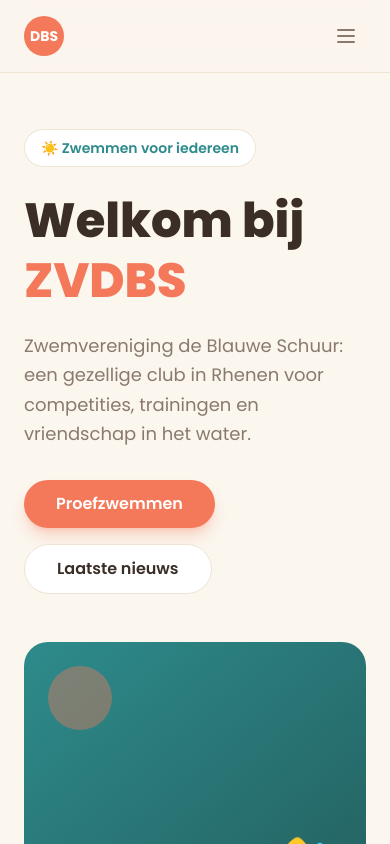
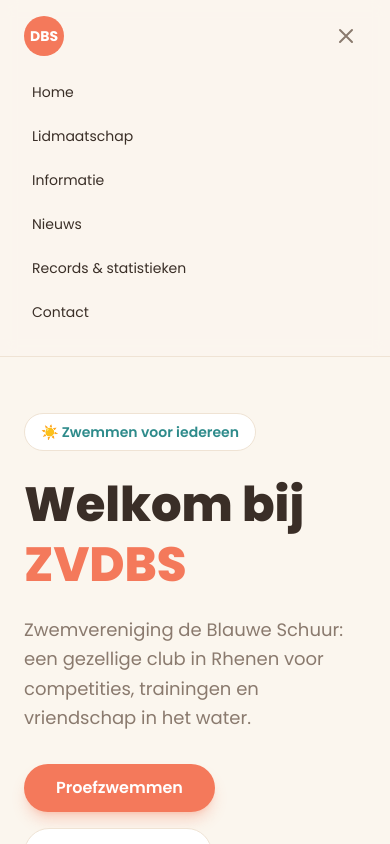
Before and after one commit to JeroenCB/zvdbs-website, a Next.js app: page / in a window 390 px wide. Both pictures are taken after a click on the button "Menu openen". Shown: the top 844 px of the page. Built offline with nearby package versions, Linux system fonts and the light colour scheme.

Commit message:
Fix hamburgermenu op mobiel

```diff
--- a/src/components/Header.tsx
+++ b/src/components/Header.tsx
@@ -1,12 +1,26 @@
+'use client';
+
 import Link from 'next/link';
+import { useState } from 'react';
+
+const NAV_LINKS = [
+  { href: '/', label: 'Home' },
+  { href: '/membership', label: 'Lidmaatschap' },
+  { href: '/informatie', label: 'Informatie' },
+  { href: '/news', label: 'Nieuws' },
+  { href: '/statistieken', label: 'Records & statistieken' },
+  { href: '/contact', label: 'Contact' },
+];
 
 export default function Header() {
+  const [menuOpen, setMenuOpen] = useState(false);
+
   return (
     <header className="bg-cream/90 backdrop-blur border-b border-line sticky top-0 z-50">
       <div className="max-w-6xl mx-auto px-6 py-4">
         <div className="flex items-center justify-between">
           {/* Logo */}
-          <Link href="/" className="flex items-center gap-3 flex-shrink-0">
+          <Link href="/" className="flex items-center gap-3 flex-shrink-0" onClick={() => setMenuOpen(false)}>
             <div className="w-10 h-10 bg-coral rounded-full flex items-center justify-center">
               <span className="text-white font-bold text-sm">DBS</span>
             </div>
@@ -36,12 +50,39 @@ export default function Header() {
           </nav>
 
           {/* Mobile Menu Button */}
-          <button className="md:hidden p-2 text-sub hover:text-ink">
+          <button
+            type="button"
+            onClick={() => setMenuOpen((open) => !open)}
+            className="md:hidden p-2 text-sub hover:text-ink"
+            aria-label={menuOpen ? 'Menu sluiten' : 'Menu openen'}
+            aria-expanded={menuOpen}
+            aria-controls="mobile-menu"
+          >
             <svg className="w-6 h-6" fill="none" stroke="currentColor" viewBox="0 0 24 24">
-              <path strokeLinecap="round" strokeLinejoin="round" strokeWidth={2} d="M4 6h16M4 12h16M4 18h16" />
+              {menuOpen ? (
+                <path strokeLinecap="round" strokeLinejoin="round" strokeWidth={2} d="M6 18L18 6M6 6l12 12" />
+              ) : (
+                <path strokeLinecap="round" strokeLinejoin="round" strokeWidth={2} d="M4 6h16M4 12h16M4 18h16" />
+              )}
             </svg>
           </button>
         </div>
+
+        {/* Mobile Menu Panel */}
+        {menuOpen && (
+          <nav id="mobile-menu" className="md:hidden mt-4 pb-2 flex flex-col gap-1 text-sm">
+            {NAV_LINKS.map((link) => (
+              <Link
+                key={link.href}
+                href={link.href}
+                onClick={() => setMenuOpen(false)}
+                className="px-2 py-2.5 rounded-lg text-ink hover:bg-coral-light hover:text-coral"
+              >
+                {link.label}
+              </Link>
+            ))}
+          </nav>
+        )}
       </div>
     </header>
   );
```
